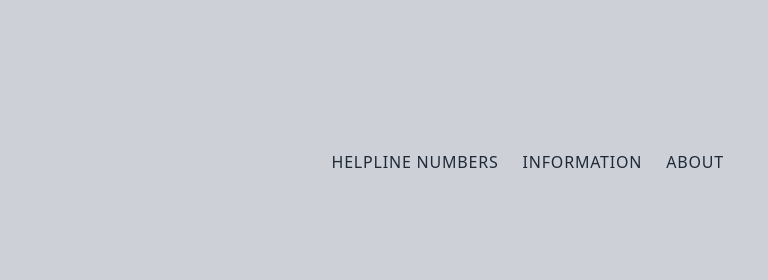
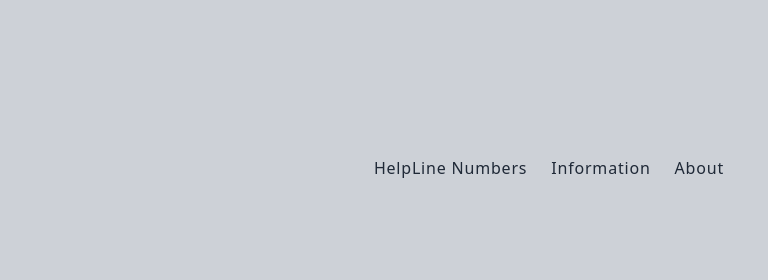
Before and after one commit to er-raj-aryan/coronahelp.github.io, a plain HTML site: page main.html in a window 1280 px wide. Shown: the top 280 px of the page, 512-1280 px from the left. Drawn offline with nearby package versions, Linux system fonts and the light colour scheme.

Commit message:
update 2.0

```diff
--- a/main.html
+++ b/main.html
@@ -21,11 +21,12 @@
       <button class=" outline-none border-0 mr-5 p-3 ml-auto rounded-md hover:bg-gray-500 lg:hidden nav-toggler " data-target="#navigation" >
         <img src="https://img.icons8.com/material-outlined/24/000000/menu.png"/>
       </button>
-          <div class="hidden top-navbar w-full lg:inline-flex lg:flex-grow lg:w-auto   mr-5 items-center " id="navigation">
+
+      <div class=" mt-3 hidden top-navbar w-full lg:inline-flex lg:flex-grow lg:w-auto   mr-5 items-center " id="navigation">
       <div class="lg:inline-flex lg:flex-row lg:ml-auto flex flex-col">
-            <a href="main.html"  class="lg:inline-flex lg:w-auto px-3  py-2 rounded text-gray-800 tracking-wider uppercase font-medium hover:bg-gray-500">HelpLine Numbers</a>
-            <a href="info.html"  class="lg:inline-flex lg:w-auto px-3  py-2 rounded text-gray-800 tracking-wider uppercase font-medium hover:bg-gray-500">Information</a>
-            <a href="about.html" class="lg:inline-flex lg:w-auto px-3  py-2 rounded text-gray-800 tracking-wider uppercase font-medium hover:bg-gray-500">About</a>
+      <a href="main.html"  class="lg:inline-flex lg:w-auto px-3  py-2 rounded text-gray-800 tracking-wider font-medium hover:bg-gray-500">HelpLine Numbers</a>
+      <a href="info.html"  class="lg:inline-flex lg:w-auto px-3  py-2 rounded text-gray-800 tracking-wider font-medium hover:bg-gray-500">Information</a>
+      <a href="about.html" class="lg:inline-flex lg:w-auto px-3  py-2 rounded text-gray-800 tracking-wider font-medium hover:bg-gray-500">About</a>
      </div>
     </div>
   </nav>
```
Also changed, not shown: about.html (+5 -4 lines), index.html (+5 -4 lines), info.html (+5 -4 lines). Lines whose indentation alone changed are shown as unchanged.
